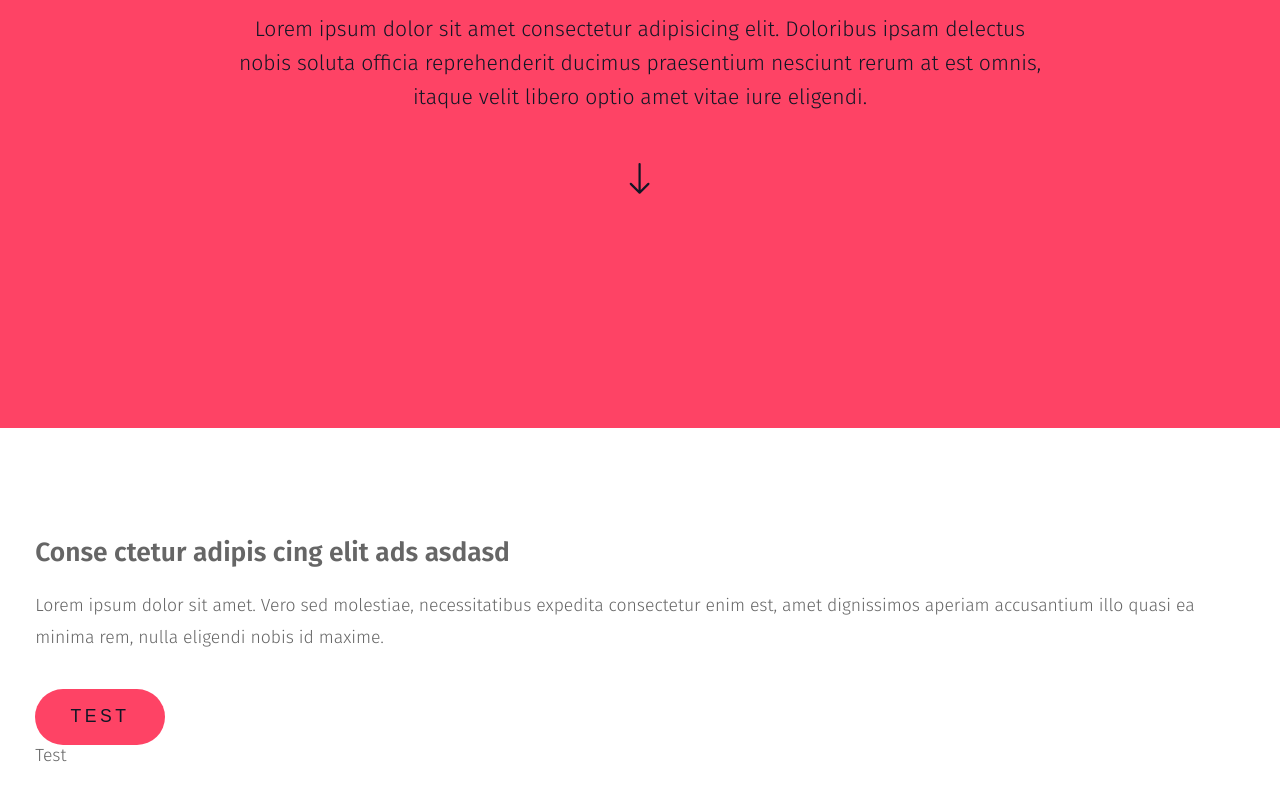
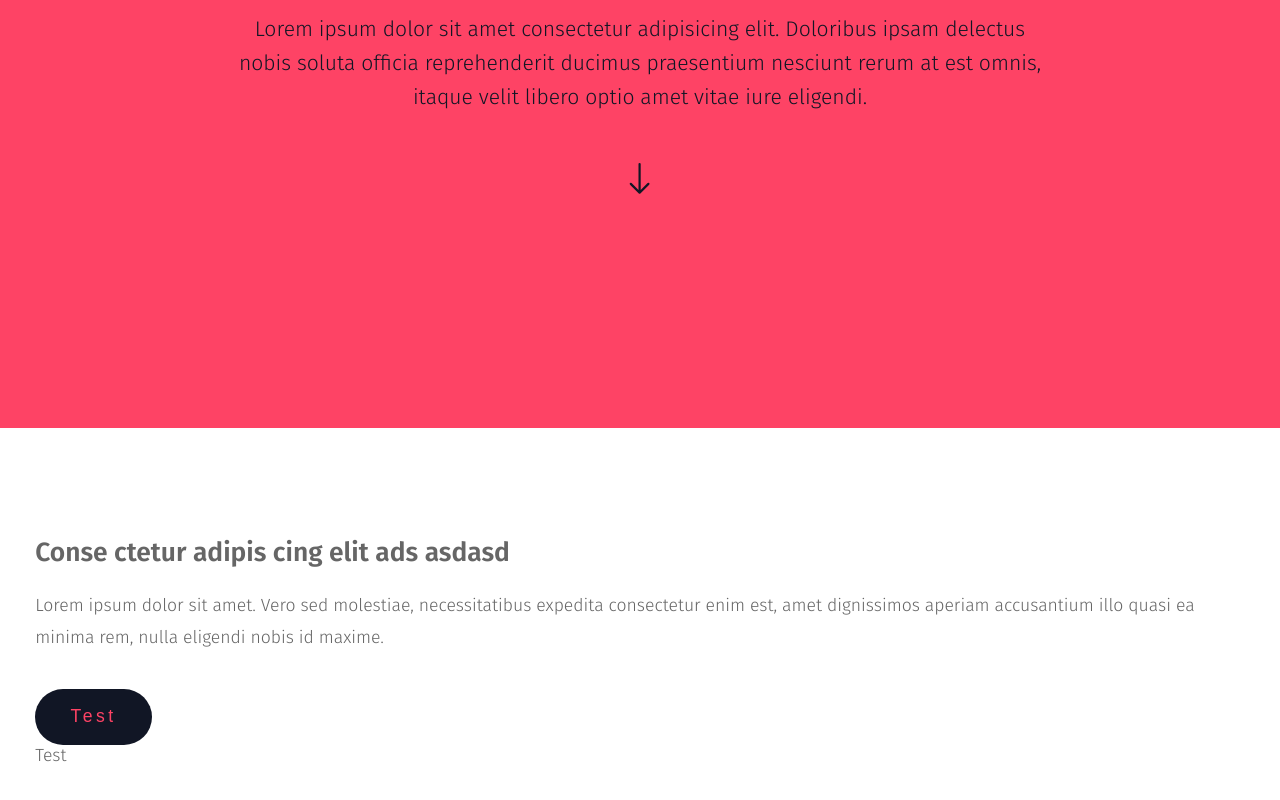
Before and after one commit to lukaszlukasiewicz/lukasiewicz.dev, a Next.js app: page /about in a window 1280 px wide. Shown: the part 372-1172 px from the top of the page. Built offline with nearby package versions, Linux system fonts and the light colour scheme.

Commit message:
Revrite Button components css to use css variables & add option to use anchor

```diff
--- a/components/UI/Button.module.scss
+++ b/components/UI/Button.module.scss
@@ -2,9 +2,9 @@
   border:0;
   padding:1em 2em;
   border-radius:20em;
-  text-transform: uppercase;
   letter-spacing: .2em;
   cursor: pointer;
+  transition:all .3s;
   &.Button__big {
     font-size:1.2em;
   }
@@ -12,3 +12,40 @@
     font-size:1em;
   }
 }
+
+.Button__default {
+  color:var(--page-color);
+  background-color: var(--page-background-color);
+  &:hover {
+    color:var(--page-background-color);
+    background-color: var(--page-color);
+  }
+}
+
+.Button__negative {
+  color:var(--page-background-color);
+  background-color: var(--page-color);
+  &:hover {
+    color:var(--page-color);
+    background-color: var(--page-background-color);
+  }
+}
+
+.Button__primary {
+  color:var(--page-color);
+  background-color: var(--page-primary-color);
+  &:hover {
+    color:var(--page-primary-color);
+    background-color: var(--page-color);
+  }
+}
+
+
+.Button__primaryNegative {
+  color:vvar(--page-primary-color);
+  background-color: ar(--page-color);
+  &:hover {
+    color:var(--page-color);
+    background-color: var(--page-primary-color);
+  }
+}
--- a/components/UI/Button.tsx
+++ b/components/UI/Button.tsx
@@ -1,42 +1,41 @@
-import usePageConfig from "hooks/usePageConfig"
-import { useEffect, useMemo, useRef } from "react"
 import Styles from './Button.module.scss'
-import { Page } from "config/pages"
 
 type ButtonProps = {
   color?: string,
   backgroundColor?: string,
-  buttonSize: string,
+  buttonSize?: string,
+  type?: "button" | "submit" | "reset",
+  className?: string,
+  href?: string,
 }
 
-export const Button: React.FC<ButtonProps & React.HTMLProps<HTMLButtonElement>> = ({ children, type, color = "#000", buttonSize, backgroundColor = "#444", ...rest }) => {
-  return <button className={`${Styles.Button} ${buttonSize && Styles['Button__' + buttonSize]}`} {...rest} style={{ color, backgroundColor }}>
+
+export const Button: React.FC<ButtonProps> = ({ children, className, type, href, color = "", buttonSize, backgroundColor = "", ...rest }) => {
+
+  if (href) return <a href={href} className={[Styles.Button, buttonSize && Styles['Button__' + buttonSize], className].join(" ")} {...rest} style={{ color, backgroundColor }}>
+    {children}
+  </a>
+  return <button type={type} className={[Styles.Button, buttonSize && Styles['Button__' + buttonSize], className].join(" ")} {...rest} style={{ color, backgroundColor }}>
     {children}
   </button>
 }
 
 
-export const DefaultButton: React.FC<React.HTMLProps<HTMLButtonElement> & ButtonProps> = ({ children, ...rest }) => {
-  const page = useRef(usePageConfig());
-  const { color, backgroundColor } = page.current;
-  return <Button color={backgroundColor} backgroundColor={color} {...rest}>
+export const DefaultButton: React.FC<ButtonProps> = ({ children, className = "", ...rest }) => {
+  return <Button className={[Styles.Button__default, className].join(" ")} {...rest}>
     {children}
   </Button>
 }
 
 
-export const NegativeButton: React.FC<React.HTMLProps<HTMLButtonElement> & ButtonProps> = ({ children, ...rest }) => {
-  const page = useRef(usePageConfig());
-  const { color, backgroundColor } = page.current;
-  return <Button color={color} backgroundColor={backgroundColor} {...rest}>
+export const NegativeButton: React.FC<ButtonProps> = ({ children, className = "", ...rest }) => {
+  return <Button className={[Styles.Button__negative, className].join(" ")} {...rest}>
     {children}
   </Button>
 }
 
-export const PrimaryButton: React.FC<ButtonProps & React.HTMLProps<HTMLButtonElement>> = ({ children, ...rest }) => {
-  const page = useRef(usePageConfig());
-  const { primaryColor, primaryBackgroundColor } = page.current;
-  return <Button color={primaryBackgroundColor} backgroundColor={primaryBackgroundColor ?? primaryColor} {...rest}>
+export const PrimaryButton: React.FC<ButtonProps> = ({ children, className = "", ...rest }) => {
+  return <Button className={[Styles.Button__primary, className].join(" ")} {...rest}>
     {children}
   </Button>
 }
```
